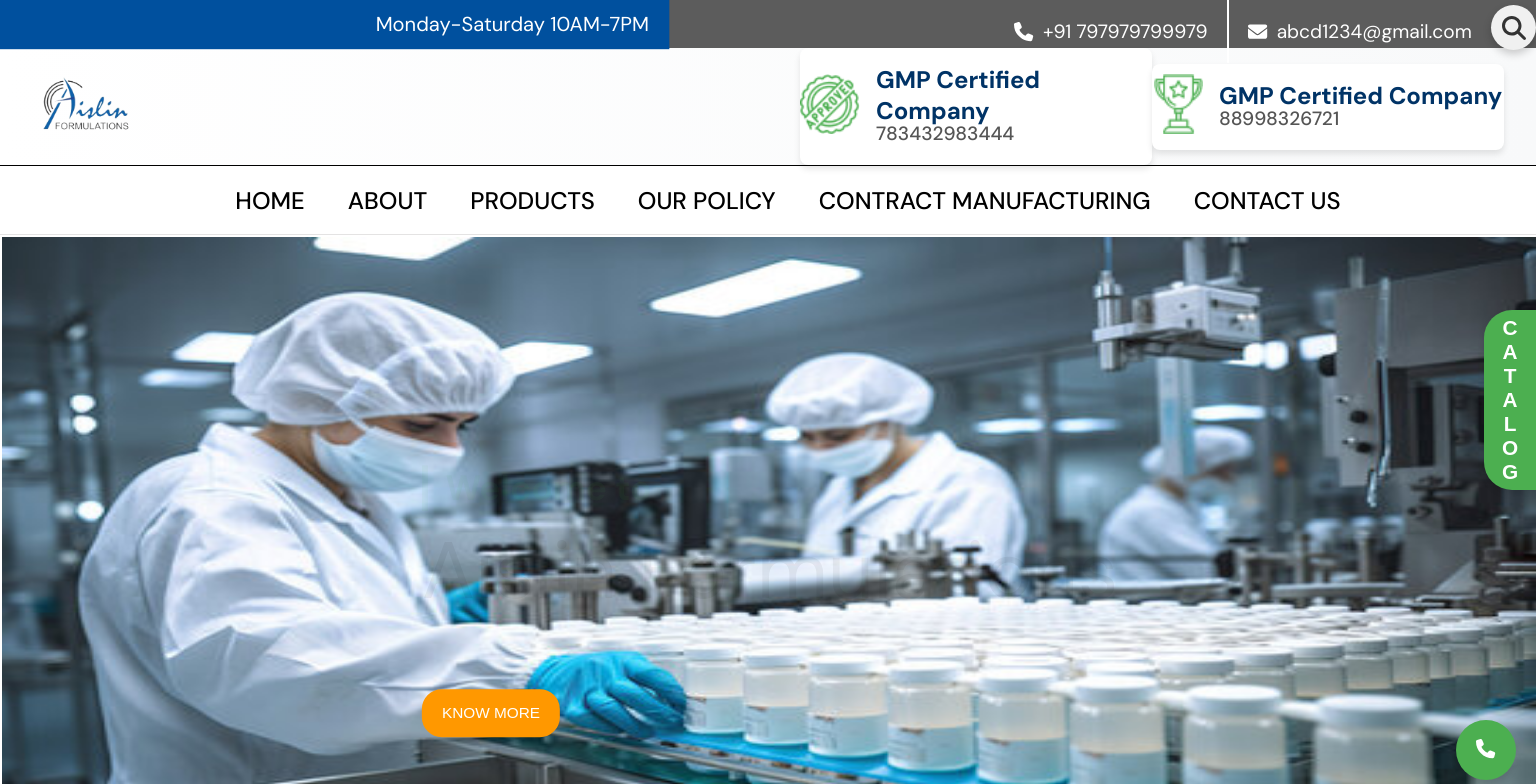
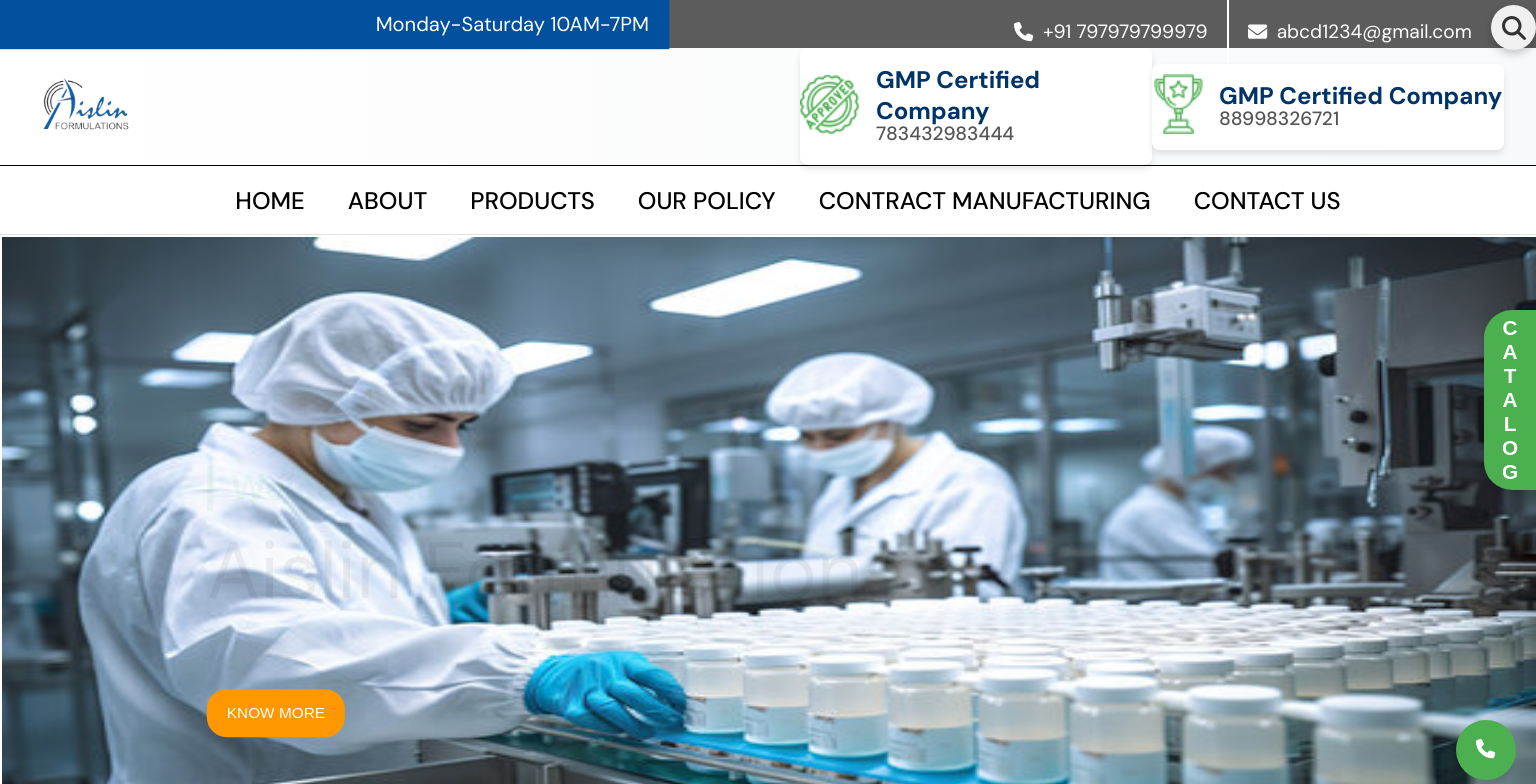
Before and after one commit to cpragyansh/AislinFormulations, a React (Create React App) app: page / in a window 1536 px wide. Shown: the top 784 px of the page. Built offline with nearby package versions, Linux system fonts and the light colour scheme; the HTML template or start-up script is replaced by a standard one.

Commit message:
resolvedd

```diff
--- a/src/components/HeroSection/hero.css
+++ b/src/components/HeroSection/hero.css
@@ -145,7 +145,7 @@
     .overlay-text-hero {
         position: absolute;
         top: 50%;
-        left: 50%;
+        left: 36%;
         transform: translate(-50%, -50%);
         text-align: start;
         display: flex;
```
